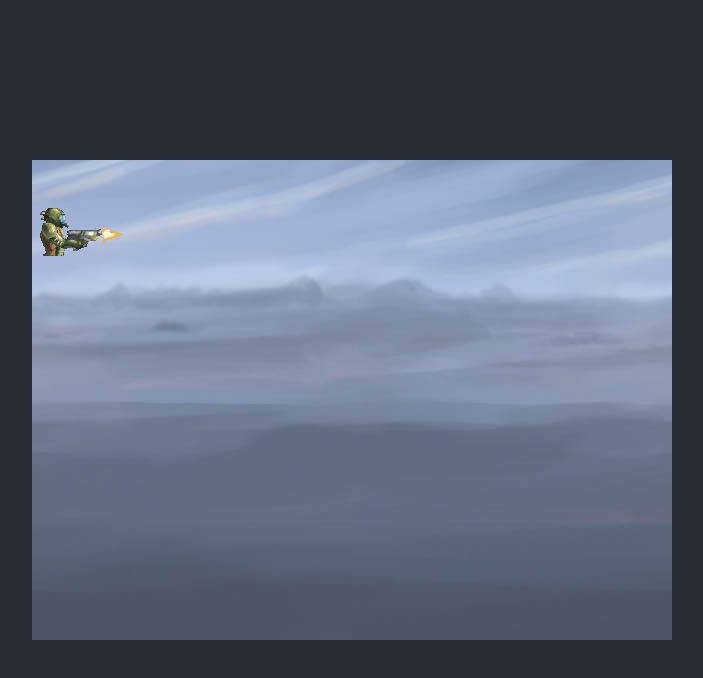
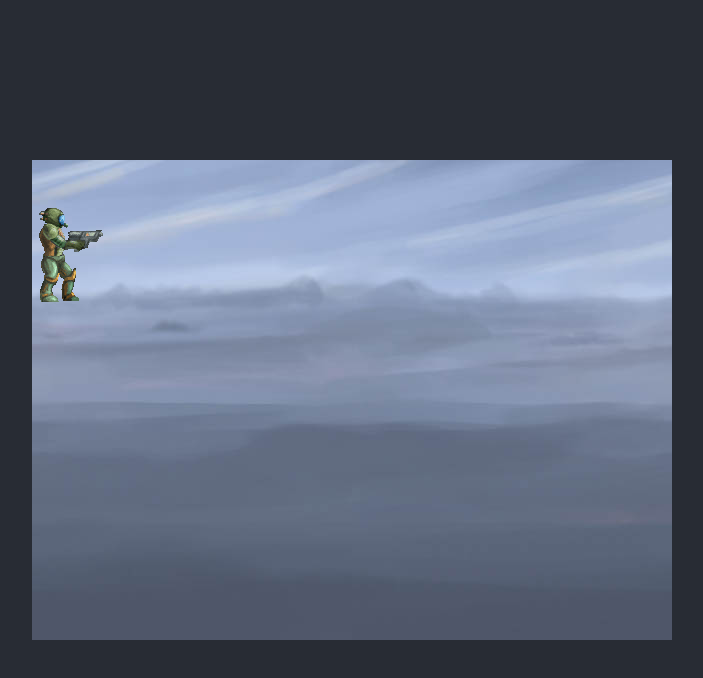
Before and after one commit to jhesski/celso_react, a React (Create React App) app: page / in a window 1280 px wide. Shown: the top 678 px of the page, without its empty margins (288-991 px from the left). Built offline with nearby package versions, Linux system fonts and the light colour scheme.

Commit message:
Player - added sprite and top and bottom layers

```diff
--- a/src/components/Player/Player.css
+++ b/src/components/Player/Player.css
@@ -1,8 +1,8 @@
-.Player {
-  background-image: url("./../../assets/Blast0.png");
+.Player-container {
   height: 143px;
   width: 95px;
   image-rendering: pixelated;
   image-rendering: -moz-crisp-edges;
   image-rendering: crisp-edges;
+  overflow: hidden;
 }
--- a/src/components/Player/Player.jsx
+++ b/src/components/Player/Player.jsx
@@ -1,8 +1,15 @@
 import React from 'react';
 import './Player.css';
+import PlayerUpperBody from './PlayerUpperBody';
+import PlayerLowerBody from './PlayerLowerBody';
 
-function Player() {
-  return <div className="Player"/>;
+function Player({state}) {
+  return (
+    <div className="Player-container">
+      <PlayerUpperBody/>
+      <PlayerLowerBody/>
+    </div>
+  );
 }
 
 export default Player;
--- /dev/null
+++ b/src/components/Player/PlayerLowerBody.jsx
@@ -0,0 +1,24 @@
+import React from 'react';
+import Sprite from 'components/Sprites/Sprites';
+import lowerBodySpriteSheet from 'assets/Legs0.png'
+
+function PlayerLowerBody() {
+  const frames = [
+    {
+      state: 'idel',
+      image: lowerBodySpriteSheet
+    }
+  ];
+  return (
+    <Sprite
+      width={96}
+      height={55}
+      frames={frames}
+      frameNumber={1}
+      offsetY={-56}
+      layer={0}
+    />
+  );
+}
+
+export default PlayerLowerBody;
--- /dev/null
+++ b/src/components/Player/PlayerUpperBody.jsx
@@ -0,0 +1,22 @@
+import React from 'react';
+import Sprite from 'components/Sprites/Sprites';
+import upperBodySpriteSheet from 'assets/Stand0.png'
+
+function PlayerUpperBody() {
+  const frames = [
+    {
+      state: 'idel',
+      image: upperBodySpriteSheet
+    }
+  ];
+  return (
+    <Sprite
+      width={95}
+      height={143}
+      frames={frames}
+      layer={1}
+    />
+  );
+}
+
+export default PlayerUpperBody;
--- /dev/null
+++ b/src/components/Sprites/Sprites.jsx
@@ -0,0 +1,19 @@
+import React from 'react';
+
+function Sprite({state, frames = 'assets/Blast0.png', frameNumber=0, width, height, offsetX, offsetY, layer, scale}) {
+  const style = {
+    width: `${width}px`,
+    height: `${height}px`,
+    backgroundImage: `url("${frames[0]?.image}")`,
+    backgroundPosition: (width * frameNumber * -1) - (frameNumber + 1),
+    position: 'relative',
+    top: 0 + offsetY,
+    right: 0 + offsetX,
+    zIndex: layer
+  };
+  return (
+    <div style={style}/>
+  );
+}
+
+export default Sprite;
```
Also changed, not shown: src/assets/Legs0.png (added), src/assets/Stand0.png (added).
